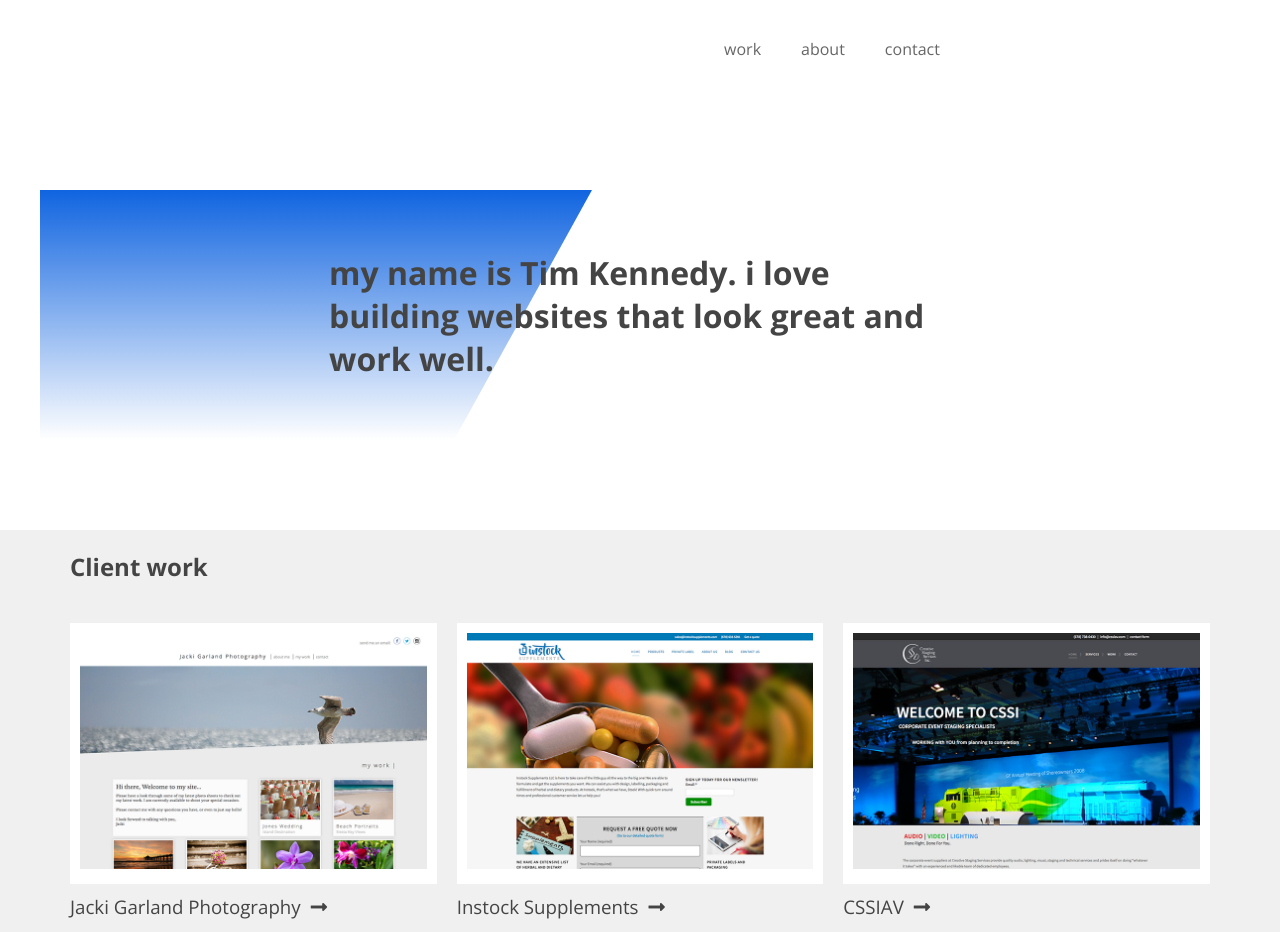
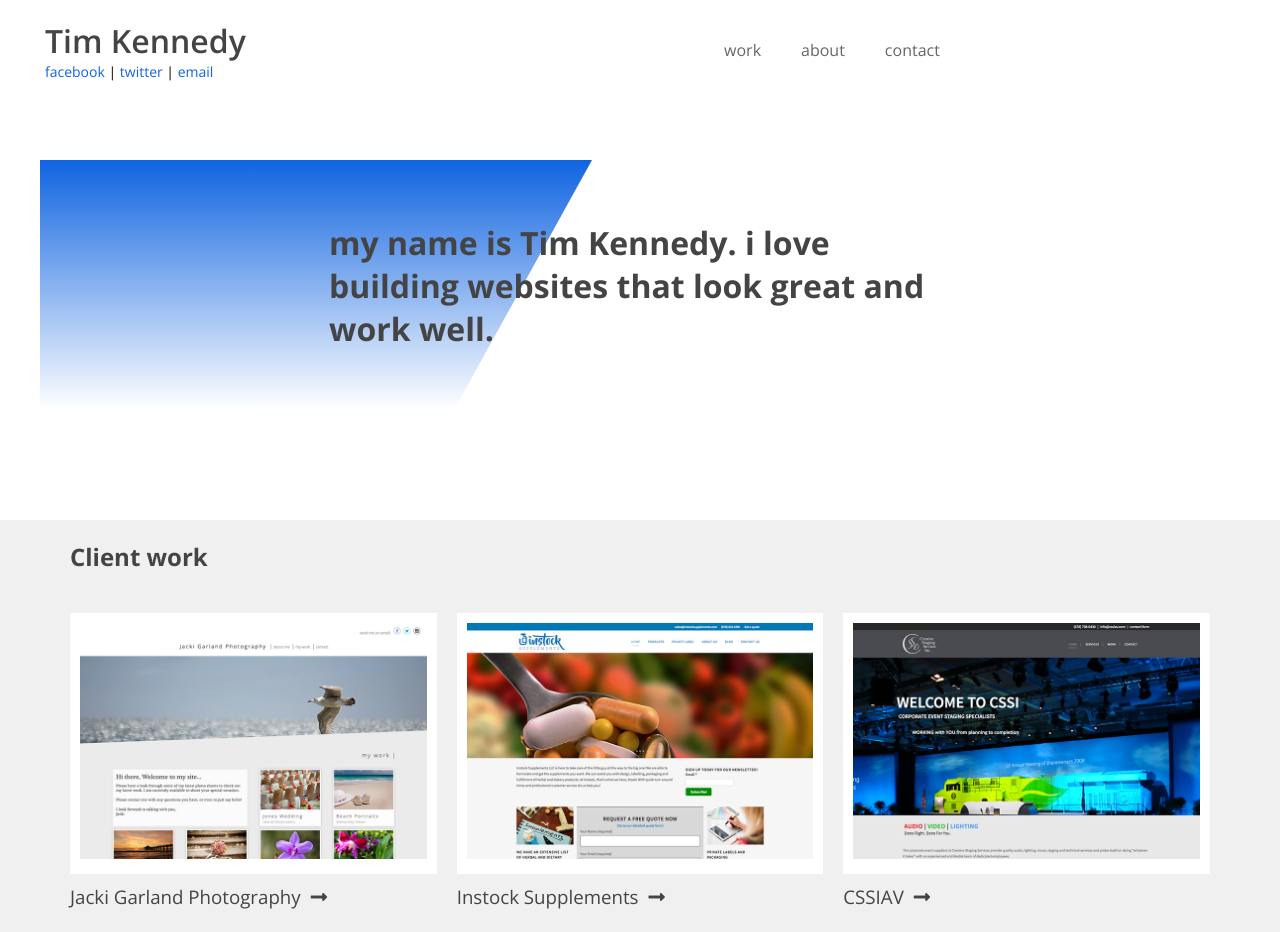
Before and after one commit to tkennedy5/my_portfolio_site_v1, a plain HTML site: page index.html in a window 1280 px wide. Shown: the top 932 px of the page. Drawn offline with nearby package versions, Linux system fonts and the light colour scheme; files whose address does not match are found by name.

Commit message:
logo work

```diff
--- a/index.html
+++ b/index.html
@@ -26,6 +26,13 @@
 
 
     <header>
+
+      <div class="logo">
+        <h1>Tim Kennedy</h1>
+        <ul>
+          <li><a href="">facebook</a> | <a href="">twitter</a> | <a href="">email</a></li>
+        </ul>
+      </div>
 
       <nav>
 
--- a/scss/styles.scss
+++ b/scss/styles.scss
@@ -11,7 +11,9 @@ $nav-border: rgb(16, 100, 224);
 $nav-links-active: rgb(171, 171, 171);
 
 $fb-color: rgb(109, 132, 180);
+$fb-color-dark: rgb(59, 89, 152);
 $twit-color: rgb(29, 161, 242);
+
 $email-color: rgb(255, 0, 0);
 
 
@@ -96,7 +98,7 @@ video {
 
 #homepage-grid {
   display: grid;
-  grid-template-rows: 150px auto auto 100px;
+  grid-template-rows: auto auto auto 100px;
   min-height: 100vh;
 }
 
@@ -121,6 +123,23 @@ header {
 
 }
 
+
+.logo {
+  grid-column: 1 / span 2;
+  padding-left: 45px;
+  align-self: center;
+  h1 {
+    font-weight: 600;
+  }
+  ul {
+    padding-left: 0;
+    font-size: 14px;
+  }
+  a {
+    color: $project-card-blue;
+  }
+}
+
 nav {
   grid-column: 3 / span 1;
   align-self: center;
@@ -139,7 +158,7 @@ nav {
       content:'';
       display: block;
       width: 0;
-      height: 2px;
+      height: 1px;
       background: $nav-border;
       transition: width .3s;
     }
@@ -150,6 +169,8 @@ nav {
   }
 
 }
+
+
 
 
 
@@ -173,7 +194,7 @@ INTRO BLOCK
   grid-column: 1 / span 2;
   grid-row: 1 / span 1;
   align-self: start;
-  margin: 40px 40px;
+  margin: 60px 40px;
   -webkit-clip-path: polygon(0 0, 100% 0, 75% 100%, 0 100%);
   clip-path: polygon(0 0, 100% 0, 75% 100%, 0 100%);
 }
```
Also changed, not shown: clients/cssiav.html (+7 -0 lines), clients/hms.html (+8 -1 lines), clients/instock.html (+8 -1 lines), clients/jgarland.html (+8 -1 lines), css/styles.css, 1 other file.
